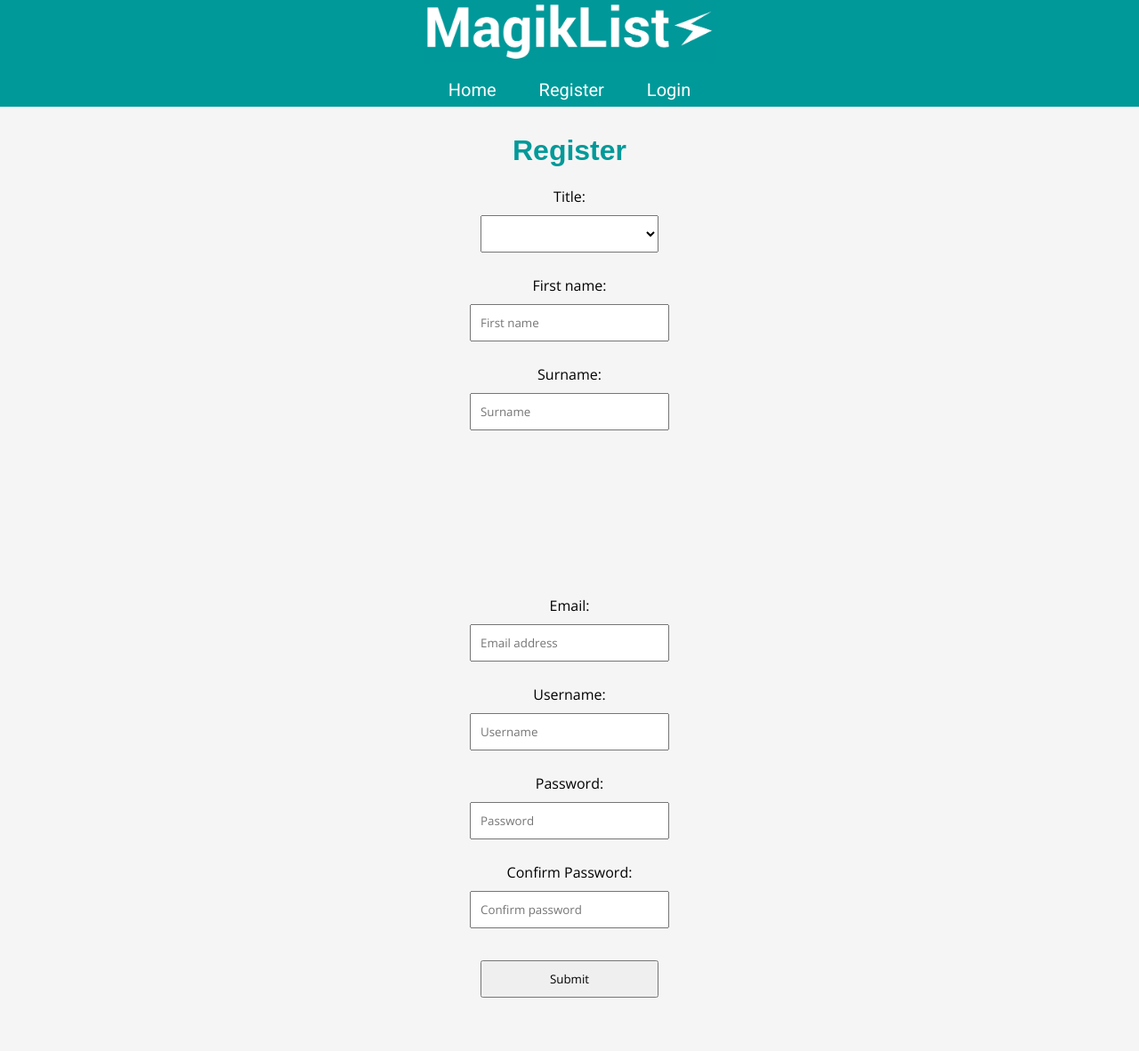
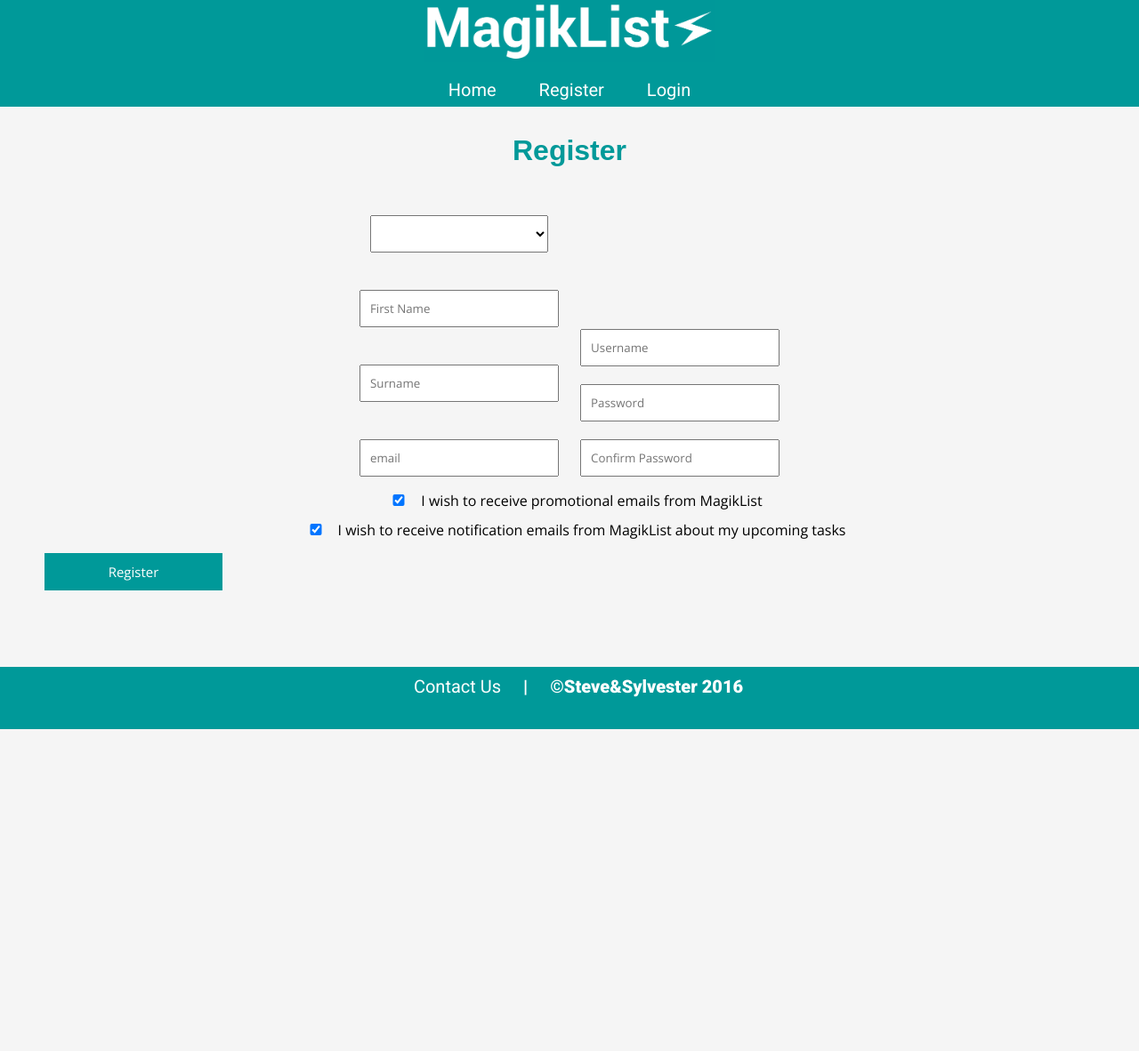
Before and after one commit to steve-31/cs139, a PHP site: page /registration.php in a window 1280 px wide. Shown: the whole page at 89% size. After the commit the page ends 820 px from the top, so only its background shows below. Run offline with PHP 8.4, Linux system fonts and the light colour scheme.

Commit message:
update registration to include updated css

```diff
--- a/registration.php
+++ b/registration.php
@@ -105,13 +105,13 @@
 	<div id="header" style="height:120px;">
     <?php include 'header.php' ; ?>
     </div>
-    <div class="content">
+    <div class="content fadein">
 
        <div id="form">
 			<h1 class="title">Register</h1>
 			<form action="registration.php" method="post">
-			   <p>
-  			Title: <span style="color:red;"> <?php echo $titlerr ; ?> <span><br>
+			<div class="form">
+  				<span style="color:red;"> <?php echo $titlerr ; ?> <span><br>
   				<select name="title" >
   					<option value=""></option>
   					<option value="Mr">Mr</option>
@@ -122,26 +122,34 @@
   					<option value="Dr">Dr</option>
   					<option value="Prof">Prof.</option>
 				</select><br>
-			</p>
-			<p>
-  		  First name: <span style="color:red;"> <?php echo $firstNamerr ; ?>  </span> <br>
-  			<input type="text" name="firstname" maxlength="20"  placeholder="First name" >
-  			</p>
-  			<p>
-  			Surname: <span style="color:red;"> <?php echo $surnamerr ; ?> <span> <br>
-  			<input type="text" name="surname" maxlength="20"  placeholder="Surname"></p>
-  			<p style="padding-top:160px;">
-  			Email:<span style="color:red;"> <?php echo $emailerr ; ?> <span> <br>
-  			<input type="email" name="email"  placeholder="Email address"></p>
-  			<p>Username:<span style="color:red;"> <?php echo $usernamerr  ; ?> <span> <br>
-			<input type="text" name="username" maxlength="20"  placeholder="Username"></p>
-			<p>Password:<span style="color:red;" > <?php echo $passworderr ?> <span> <br>
-			<input type="password" name="password" maxlength="20"  placeholder="Password"></p>
-			<p>Confirm Password:<span style="color:red;"> <?php echo $confirmerr ; ?> <span> <br>
-			<input type="password" name="confirmpassword" maxlength="10"  placeholder="Confirm password"><br></p>
+				<span style="color:red;"> <?php echo $firstNamerr ; ?>  </span> <br>
+  				<input type="text" name="firstname" maxlength="20"  placeholder="First Name" >
+  				<br>
+  				<span style="color:red;"> <?php echo $surnamerr ; ?> <span> <br>
+  				<input type="text" name="surname" maxlength="20"  placeholder="Surname">
+  				<br>
+  				<span style="color:red;"> <?php echo $emailerr ; ?> <span> <br>
+  				<input type="email" name="email"  placeholder="email">
+  			</div>
+  			<div class="form">
+  				<span style="color:red;"> <?php echo $usernamerr  ; ?> <span> <br>
+				<input type="text" name="username" maxlength="20"  placeholder="Username">
+				<span style="color:red;" > <?php echo $passworderr ?> <span> <br>
+				<input type="password" name="password" maxlength="20"  placeholder="Password">
+				<span style="color:red;"> <?php echo $confirmerr ; ?> <span> <br>
+				<input type="password" name="confirmpassword" maxlength="10"  placeholder="Confirm Password"><br>
+			</div>
+         		<br>
+         		<div class="form">
+         			<input type="checkbox" name="promEmail" checked style="width:30px">I wish to receive promotional emails from MagikList<br>
+				<input type="checkbox" name="notifEmail" checked style="width:30px">I wish to receive notification emails from MagikList about my upcoming tasks
+			</div>
+			<br>
 
-  			<input type="submit" value="Submit">
+         		</div>
+  			<button class="loginButton" type="submit">Register</button>
 		</form>
 	</div>
+	<?php include 'footer.php' ; ?>
 	</body>
 </html>
```
Lines whose indentation alone changed are shown as unchanged.
